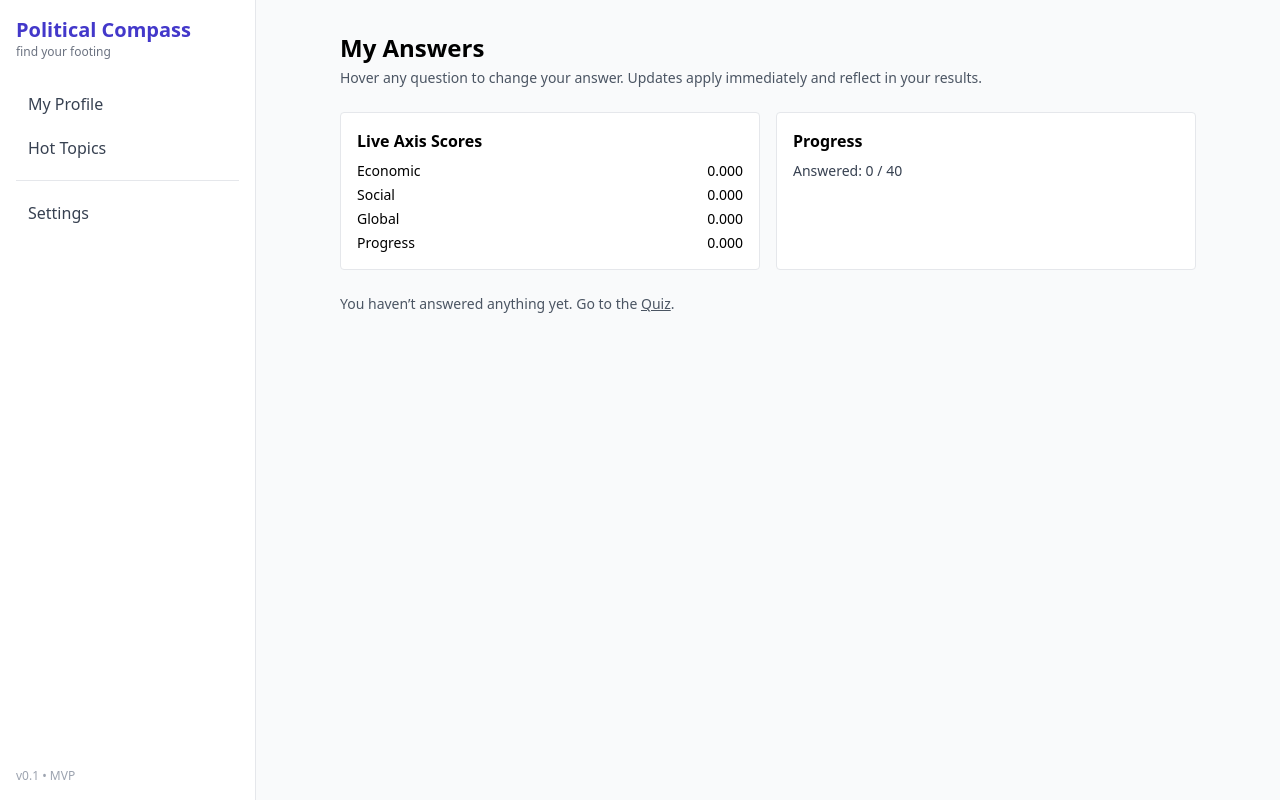
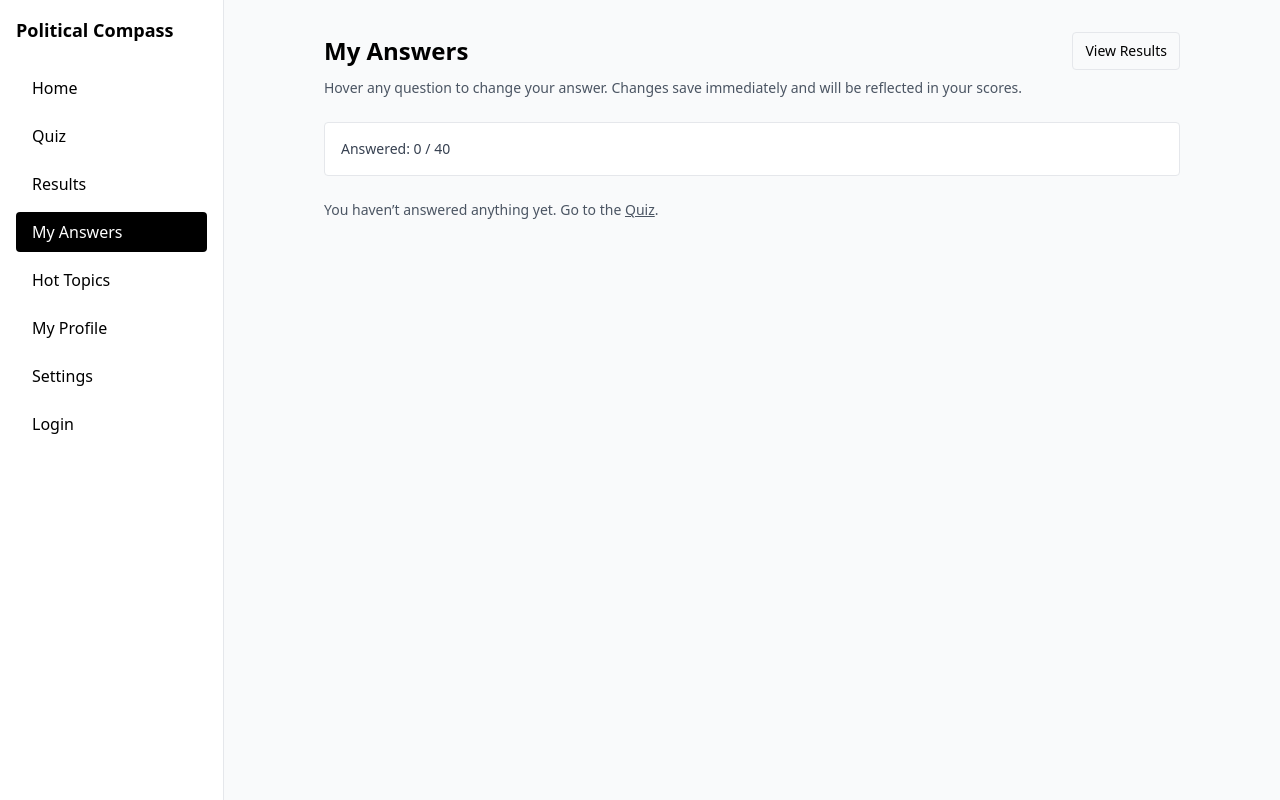
Before and after one commit to HumzaR/political-compass-clean, a Next.js app: page /my-answers in a window 1280 px wide. Built offline with nearby package versions, Linux system fonts and the light colour scheme.

Commit message:
Add My Answers to sidebar; create My Answers page with hover-to-edit and grouped sections

```diff
--- a/components/SidebarLayout.js
+++ b/components/SidebarLayout.js
@@ -1,53 +1,45 @@
 // components/SidebarLayout.js
-import Link from "next/link";
-import { useRouter } from "next/router";
+import Link from 'next/link';
+import { useRouter } from 'next/router';
+
+function NavLink({ href, children }) {
+  const router = useRouter();
+  const active = router.pathname === href;
+  return (
+    <Link
+      href={href}
+      className={`block px-4 py-2 rounded transition ${
+        active ? 'bg-black text-white' : 'hover:bg-gray-200'
+      }`}
+    >
+      {children}
+    </Link>
+  );
+}
 
 export default function SidebarLayout({ children }) {
-  const router = useRouter();
+  return (
+    <div className="min-h-screen flex">
+      {/* Sidebar */}
+      <aside className="w-56 border-r bg-white p-4">
+        <h1 className="text-lg font-bold mb-6">Political Compass</h1>
+        <nav className="flex flex-col gap-2">
+          <NavLink href="/">Home</NavLink>
+          <NavLink href="/quiz">Quiz</NavLink>
+          <NavLink href="/results">Results</NavLink>
 
-  const isActive = (href) => router.pathname === href;
+          {/* ✅ NEW: My Answers in the sidebar */}
+          <NavLink href="/my-answers">My Answers</NavLink>
 
-  const NavLink = ({ href, label }) => (
-    <Link
-      href={href}
-      className={[
-        "flex items-center gap-3 px-3 py-2 rounded-lg transition",
-        isActive(href)
-          ? "bg-indigo-50 text-indigo-700 font-semibold"
-          : "text-gray-700 hover:bg-gray-100",
-      ].join(" ")}
-    >
-      <span>{label}</span>
-    </Link>
-  );
-
-  return (
-    <div className="min-h-screen bg-gray-50 md:pl-64">
-      {/* Sidebar (fixed on left, hidden on small screens) */}
-      <aside className="hidden md:flex fixed inset-y-0 left-0 w-64 border-r bg-white">
-        <div className="flex flex-col w-full h-full p-4">
-          {/* Brand */}
-          <div className="mb-6">
-            <Link href="/" className="block">
-              <div className="text-xl font-bold text-indigo-700">Political Compass</div>
-              <div className="text-xs text-gray-500">find your footing</div>
-            </Link>
-          </div>
-
-          {/* Nav */}
-          <nav className="flex flex-col gap-1">
-            <NavLink href="/profile" label="My Profile" />
-            <NavLink href="/hot-topics" label="Hot Topics" />
-            <div className="h-px my-2 bg-gray-200" />
-            <NavLink href="/settings" label="Settings" />
-          </nav>
-
-          <div className="mt-auto pt-4 text-xs text-gray-400">v0.1 • MVP</div>
-        </div>
+          <NavLink href="/hot-topics">Hot Topics</NavLink>
+          <NavLink href="/profile">My Profile</NavLink>
+          <NavLink href="/settings">Settings</NavLink>
+          <NavLink href="/login">Login</NavLink>
+        </nav>
       </aside>
 
       {/* Main content */}
-      <main className="min-h-screen">{children}</main>
+      <main className="flex-1 bg-gray-50">{children}</main>
     </div>
   );
 }
--- a/pages/my-answers.js
+++ b/pages/my-answers.js
@@ -1,7 +1,6 @@
 // pages/my-answers.js
 import { useEffect, useMemo, useState } from 'react';
 import questions from '../data/questions';
-import { computeContributions, aggregateAxes } from '../lib/scoring';
 
 const LABELS = {
   1: 'Strongly Disagree',
@@ -19,6 +18,7 @@ function loadAnswers() {
     return {};
   }
 }
+
 function saveAnswers(a) {
   try {
     localStorage.setItem('pc_answers', JSON.stringify(a));
@@ -26,10 +26,13 @@ function saveAnswers(a) {
 }
 
 function groupQuestions(allQs) {
+  // Hot topics explicitly flagged with type === 'hot'
   const hot = allQs.filter((q) => q.type === 'hot');
-  const nonHot = allQs.filter((q) => q.type !== 'hot');
-  const core = nonHot.slice(0, 20);
-  const advanced = nonHot.slice(20, 40);
+  // Main 40 (non-hot)
+  const main = allQs.filter((q) => q.type !== 'hot');
+  // First 20 = Core; Next 20 = Advanced
+  const core = main.slice(0, 20);
+  const advanced = main.slice(20, 40);
   return { core, advanced, hot };
 }
 
@@ -46,13 +49,15 @@ function QuestionRow({ q, value, onChange }) {
     <div className="relative group border rounded p-3 bg-white">
       <div className="flex items-center justify-between gap-3">
         <div>
-          <div className="text-xs text-gray-500 uppercase tracking-wide">{q.axis}</div>
+          {q.axis && (
+            <div className="text-xs text-gray-500 uppercase tracking-wide">{q.axis}</div>
+          )}
           <div className="font-medium">{q.text}</div>
         </div>
         <AnswerBadge value={value} />
       </div>
 
-      {/* Hover / focus menu */}
+      {/* Hover / focus menu with the five Likert options */}
       <div
         className="pointer-events-none opacity-0 group-hover:opacity-100 group-hover:pointer-events-auto focus-within:opacity-100 transition
                    absolute right-3 top-3 z-20 bg-white border rounded shadow"
@@ -77,16 +82,6 @@ export default function MyAnswersPage() {
   const [answers, setAnswers] = useState({});
   const { core, advanced, hot } = useMemo(() => groupQuestions(questions), []);
 
-  // Live scores
-  const { normalized, answeredCount } = useMemo(() => {
-    const contribs = computeContributions(answers, questions);
-    const agg = aggregateAxes(contribs, questions);
-    return {
-      normalized: agg.normalized,
-      answeredCount: Object.keys(answers).length,
-    };
-  }, [answers]);
-
   useEffect(() => {
     setAnswers(loadAnswers());
   }, []);
@@ -94,7 +89,7 @@ export default function MyAnswersPage() {
   const handleChange = (qid, choice) => {
     setAnswers((prev) => {
       const next = { ...prev, [qid]: choice };
-      saveAnswers(next);
+      saveAnswers(next); // persist immediately so Results reflects it
       return next;
     });
   };
@@ -114,33 +109,21 @@ export default function MyAnswersPage() {
     );
   };
 
+  const totalAnswered = Object.keys(answers).length;
+
   return (
     <div className="max-w-4xl mx-auto px-5 py-8">
-      <h1 className="text-2xl font-semibold mb-1">My Answers</h1>
+      <div className="flex items-center justify-between mb-2">
+        <h1 className="text-2xl font-semibold">My Answers</h1>
+        <a href="/results" className="text-sm px-3 py-2 rounded border hover:bg-gray-50">View Results</a>
+      </div>
       <p className="text-sm text-gray-600 mb-6">
-        Hover any question to change your answer. Updates apply immediately and reflect in your results.
+        Hover any question to change your answer. Changes save immediately and will be reflected in your scores.
       </p>
 
-      {/* Live score preview */}
-      <div className="mb-6 grid sm:grid-cols-2 gap-4">
-        <div className="border rounded p-4 bg-white">
-          <h3 className="font-semibold mb-2">Live Axis Scores</h3>
-          <ul className="text-sm space-y-1">
-            {Object.entries(normalized).map(([axis, val]) =>
-              typeof val === 'number' ? (
-                <li key={axis} className="flex justify-between">
-                  <span className="capitalize">{axis}</span>
-                  <span>{val.toFixed(3)}</span>
-                </li>
-              ) : null
-            )}
-          </ul>
-        </div>
-        <div className="border rounded p-4 bg-white">
-          <h3 className="font-semibold mb-2">Progress</h3>
-          <p className="text-sm text-gray-700">
-            Answered: <span className="font-medium">{answeredCount}</span> / {questions.length}
-          </p>
+      <div className="mb-6 border rounded p-4 bg-white">
+        <div className="text-sm text-gray-700">
+          Answered: <span className="font-medium">{totalAnswered}</span> / {questions.length}
         </div>
       </div>
 
@@ -148,7 +131,7 @@ export default function MyAnswersPage() {
       {renderSection('Advanced (second 20)', advanced)}
       {renderSection('Hot Topics', hot)}
 
-      {Object.keys(answers).length === 0 && (
+      {totalAnswered === 0 && (
         <div className="text-sm text-gray-600">
           You haven’t answered anything yet. Go to the <a className="underline" href="/quiz">Quiz</a>.
         </div>
```
